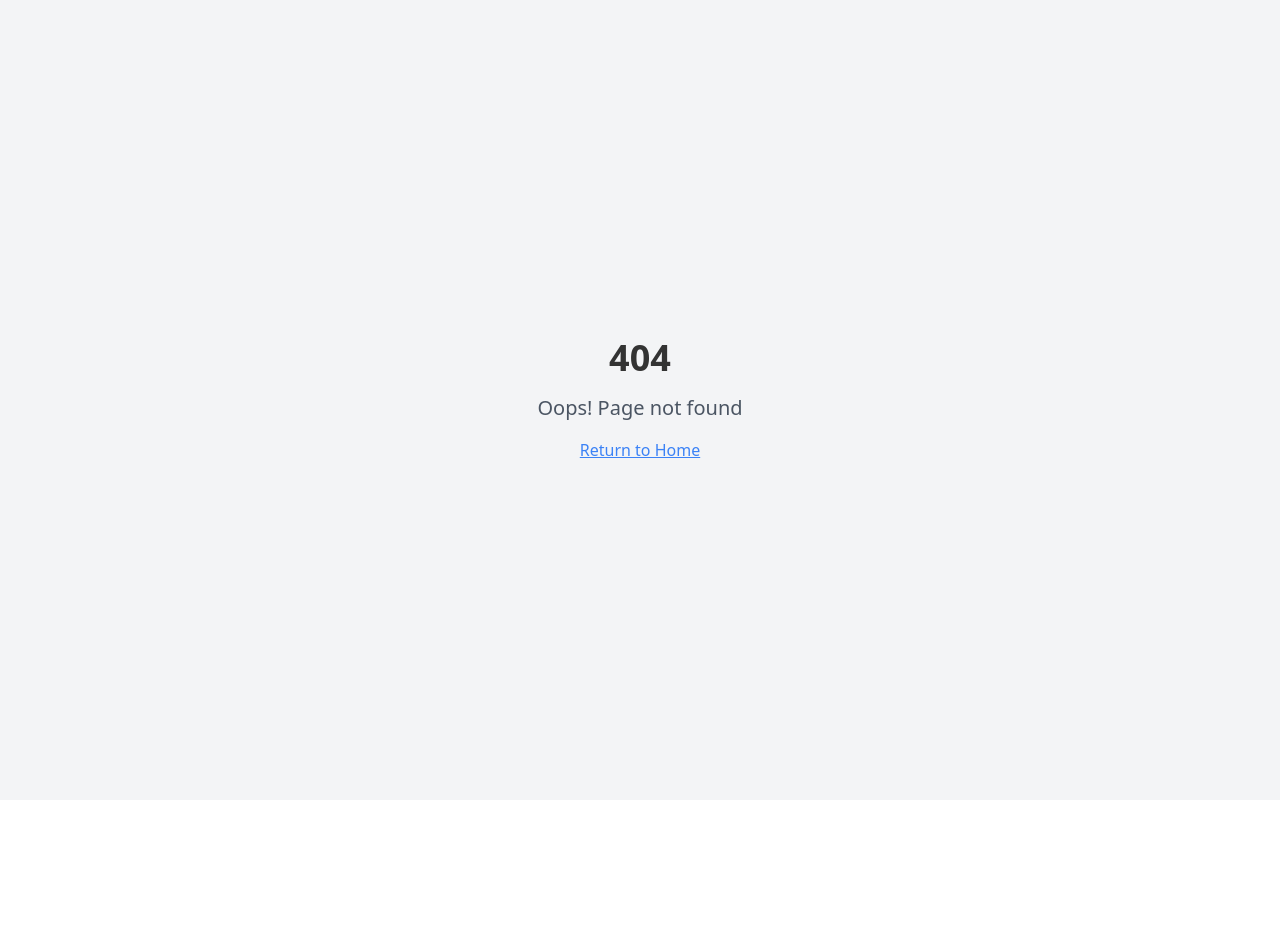
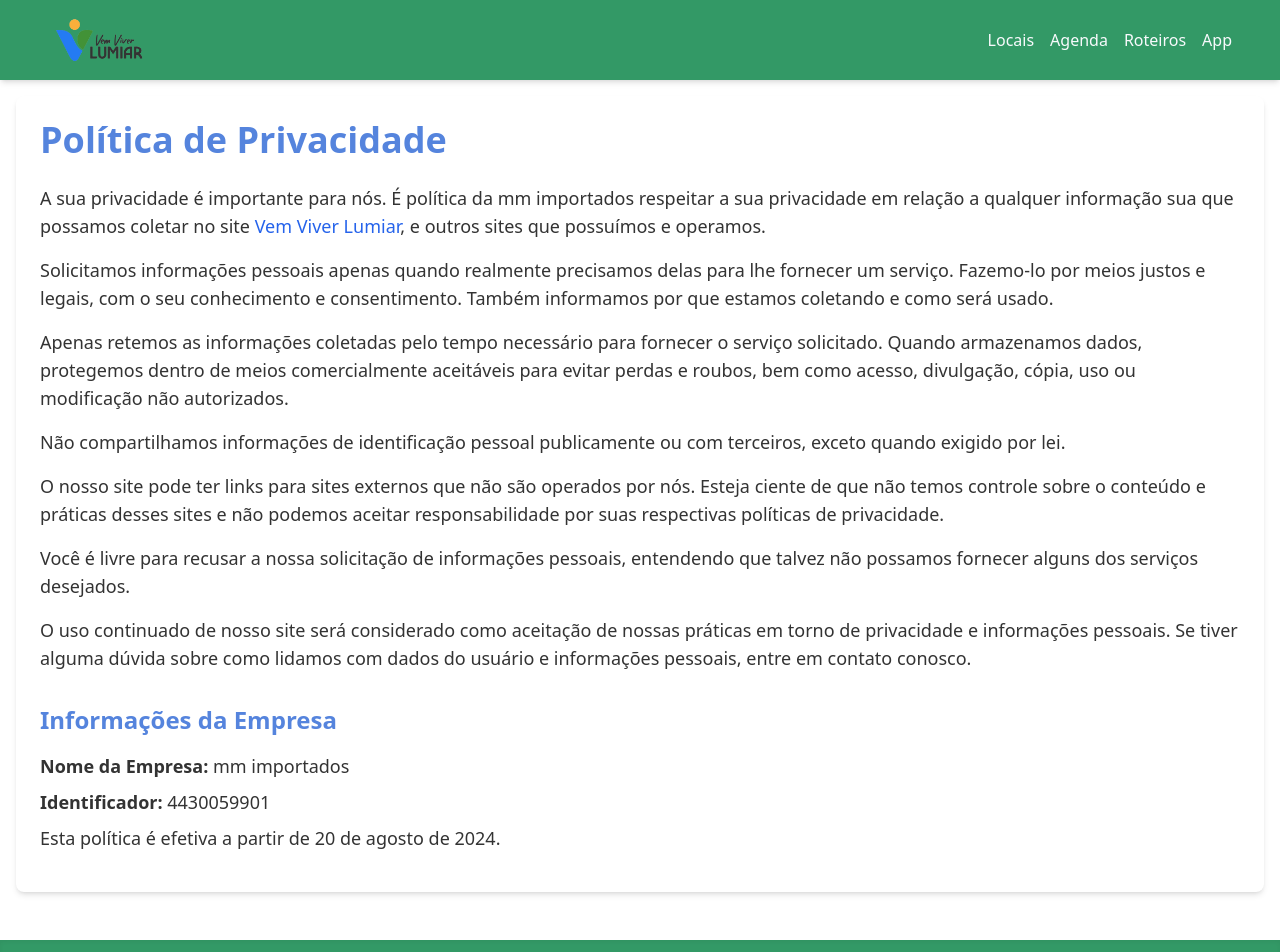
Before and after one commit to matheusmacedo-create/vemviverlumiar, a React (Vite) app: page /politica-de-privacidade in a window 1280 px wide. Before the commit this address had no page. Shown: the top 952 px of the page. Before the commit the page ends 800 px from the top, so only its background shows below. Built offline with nearby package versions, Linux system fonts and the light colour scheme.

Commit message:
[dyad] Criação de páginas de política e termos - wrote 4 file(s)

```diff
--- a/src/App.tsx
+++ b/src/App.tsx
@@ -5,6 +5,8 @@ import { QueryClient, QueryClientProvider } from "@tanstack/react-query";
 import { BrowserRouter, Routes, Route } from "react-router-dom";
 import Index from "./pages/Index";
 import NotFound from "./pages/NotFound";
+import PrivacyPolicy from "./pages/PrivacyPolicy"; // Importando a nova página
+import TermsOfService from "./pages/TermsOfService"; // Importando a nova página
 
 const queryClient = new QueryClient();
 
@@ -16,6 +18,8 @@ const App = () => (
       <BrowserRouter>
         <Routes>
           <Route path="/" element={<Index />} />
+          <Route path="/politica-de-privacidade" element={<PrivacyPolicy />} /> {/* Nova rota */}
+          <Route path="/termos-de-uso" element={<TermsOfService />} /> {/* Nova rota */}
           {/* ADD ALL CUSTOM ROUTES ABOVE THE CATCH-ALL "*" ROUTE */}
           <Route path="*" element={<NotFound />} />
         </Routes>
--- a/src/components/Layout.tsx
+++ b/src/components/Layout.tsx
@@ -1,5 +1,6 @@
 import React from 'react';
 import { MadeWithDyad } from '@/components/made-with-dyad';
+import { Link } from 'react-router-dom'; // Importando Link para navegação
 
 const Header = () => (
   <header className="bg-secondary text-secondary-foreground p-4 shadow-md">
@@ -20,6 +21,10 @@ const Header = () => (
 const Footer = () => (
   <footer className="bg-secondary text-secondary-foreground p-4 text-center shadow-inner mt-8">
     <div className="container mx-auto">
+      <div className="flex justify-center space-x-4 mb-2">
+        <Link to="/politica-de-privacidade" className="hover:underline text-sm">Política de Privacidade</Link>
+        <Link to="/termos-de-uso" className="hover:underline text-sm">Termos de Uso</Link>
+      </div>
       <p>&copy; {new Date().getFullYear()} Vem Viver Lumiar. Todos os direitos reservados.</p>
       <MadeWithDyad />
     </div>
--- /dev/null
+++ b/src/pages/PrivacyPolicy.tsx
@@ -0,0 +1,48 @@
+import React from 'react';
+import Layout from '@/components/Layout';
+
+const PrivacyPolicy = () => {
+  const companyName = "mm importados";
+  const companyCNPJ = "4430059901"; // Assuming this is a CNPJ or similar identifier
+
+  return (
+    <Layout>
+      <div className="container mx-auto p-6 bg-white rounded-lg shadow-md">
+        <h1 className="text-4xl font-bold mb-6 text-primary">Política de Privacidade</h1>
+        <p className="mb-4 text-lg">
+          A sua privacidade é importante para nós. É política da {companyName} respeitar a sua privacidade em relação a qualquer informação sua que possamos coletar no site <a href="/" className="text-blue-600 hover:underline">Vem Viver Lumiar</a>, e outros sites que possuímos e operamos.
+        </p>
+        <p className="mb-4 text-lg">
+          Solicitamos informações pessoais apenas quando realmente precisamos delas para lhe fornecer um serviço. Fazemo-lo por meios justos e legais, com o seu conhecimento e consentimento. Também informamos por que estamos coletando e como será usado.
+        </p>
+        <p className="mb-4 text-lg">
+          Apenas retemos as informações coletadas pelo tempo necessário para fornecer o serviço solicitado. Quando armazenamos dados, protegemos dentro de meios comercialmente aceitáveis para evitar perdas e roubos, bem como acesso, divulgação, cópia, uso ou modificação não autorizados.
+        </p>
+        <p className="mb-4 text-lg">
+          Não compartilhamos informações de identificação pessoal publicamente ou com terceiros, exceto quando exigido por lei.
+        </p>
+        <p className="mb-4 text-lg">
+          O nosso site pode ter links para sites externos que não são operados por nós. Esteja ciente de que não temos controle sobre o conteúdo e práticas desses sites e não podemos aceitar responsabilidade por suas respectivas políticas de privacidade.
+        </p>
+        <p className="mb-4 text-lg">
+          Você é livre para recusar a nossa solicitação de informações pessoais, entendendo que talvez não possamos fornecer alguns dos serviços desejados.
+        </p>
+        <p className="mb-4 text-lg">
+          O uso continuado de nosso site será considerado como aceitação de nossas práticas em torno de privacidade e informações pessoais. Se tiver alguma dúvida sobre como lidamos com dados do usuário e informações pessoais, entre em contato conosco.
+        </p>
+        <h2 className="text-2xl font-semibold mt-8 mb-4 text-primary">Informações da Empresa</h2>
+        <p className="mb-2 text-lg">
+          <strong>Nome da Empresa:</strong> {companyName}
+        </p>
+        <p className="mb-2 text-lg">
+          <strong>Identificador:</strong> {companyCNPJ}
+        </p>
+        <p className="mb-4 text-lg">
+          Esta política é efetiva a partir de 20 de agosto de 2024.
+        </p>
+      </div>
+    </Layout>
+  );
+};
+
+export default PrivacyPolicy;
--- /dev/null
+++ b/src/pages/TermsOfService.tsx
@@ -0,0 +1,48 @@
+import React from 'react';
+import Layout from '@/components/Layout';
+
+const TermsOfService = () => {
+  const companyName = "mm importados";
+  const companyCNPJ = "4430059901"; // Assuming this is a CNPJ or similar identifier
+
+  return (
+    <Layout>
+      <div className="container mx-auto p-6 bg-white rounded-lg shadow-md">
+        <h1 className="text-4xl font-bold mb-6 text-primary">Termos de Uso</h1>
+        <p className="mb-4 text-lg">
+          Bem-vindo ao Vem Viver Lumiar! Estes termos e condições descrevem as regras e regulamentos para o uso do site de {companyName}, localizado em <a href="/" className="text-blue-600 hover:underline">Vem Viver Lumiar</a>.
+        </p>
+        <p className="mb-4 text-lg">
+          Ao acessar este site, presumimos que você aceita estes termos e condições. Não continue a usar Vem Viver Lumiar se você não concordar em aceitar todos os termos e condições declarados nesta página.
+        </p>
+        <h2 className="text-2xl font-semibold mt-8 mb-4 text-primary">Licença</h2>
+        <p className="mb-4 text-lg">
+          Salvo indicação em contrário, {companyName} e/ou seus licenciadores detêm os direitos de propriedade intelectual para todo o material em Vem Viver Lumiar. Todos os direitos de propriedade intelectual são reservados. Você pode acessar isso de Vem Viver Lumiar para seu uso pessoal, sujeito às restrições definidas nestes termos e condições.
+        </p>
+        <p className="mb-4 text-lg">Você não deve:</p>
+        <ul className="list-disc list-inside mb-4 pl-4 text-lg">
+          <li>Republicar material de Vem Viver Lumiar</li>
+          <li>Vender, alugar ou sublicenciar material de Vem Viver Lumiar</li>
+          <li>Reproduzir, duplicar ou copiar material de Vem Viver Lumiar</li>
+          <li>Redistribuir conteúdo de Vem Viver Lumiar</li>
+        </ul>
+        <h2 className="text-2xl font-semibold mt-8 mb-4 text-primary">Comentários</h2>
+        <p className="mb-4 text-lg">
+          Partes deste site oferecem uma oportunidade para os usuários postarem e trocarem opiniões e informações em certas áreas do site. {companyName} não filtra, edita, publica ou revisa Comentários antes de sua presença no site. Os Comentários não refletem as opiniões e pontos de vista de {companyName}, seus agentes e/ou afiliados. Os Comentários refletem as opiniões e pontos de vista da pessoa que posta suas opiniões e pontos de vista. Na medida do permitido pelas leis aplicáveis, {companyName} não será responsável pelos Comentários ou por qualquer responsabilidade, danos ou despesas causados e/ou sofridos como resultado de qualquer uso e/ou postagem e/ou aparecimento dos Comentários neste site.
+        </p>
+        <h2 className="text-2xl font-semibold mt-8 mb-4 text-primary">Informações da Empresa</h2>
+        <p className="mb-2 text-lg">
+          <strong>Nome da Empresa:</strong> {companyName}
+        </p>
+        <p className="mb-2 text-lg">
+          <strong>Identificador:</strong> {companyCNPJ}
+        </p>
+        <p className="mb-4 text-lg">
+          Estes termos são efetivos a partir de 20 de agosto de 2024.
+        </p>
+      </div>
+    </Layout>
+  );
+};
+
+export default TermsOfService;
```
